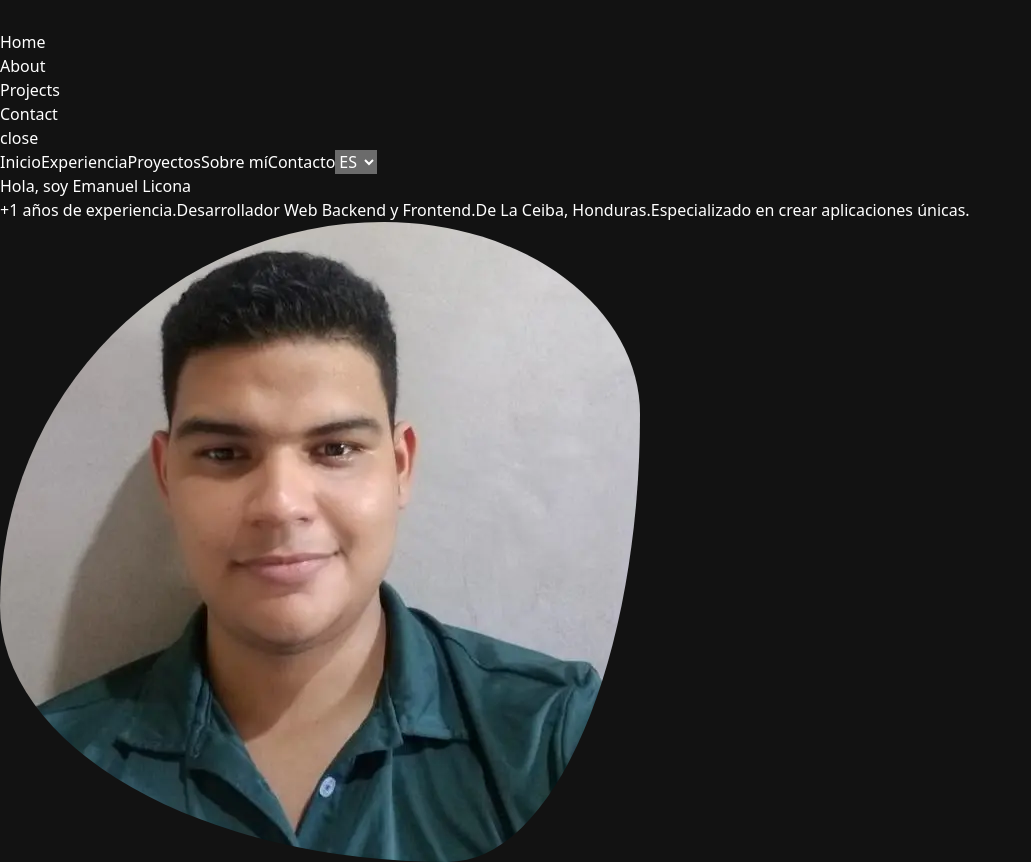
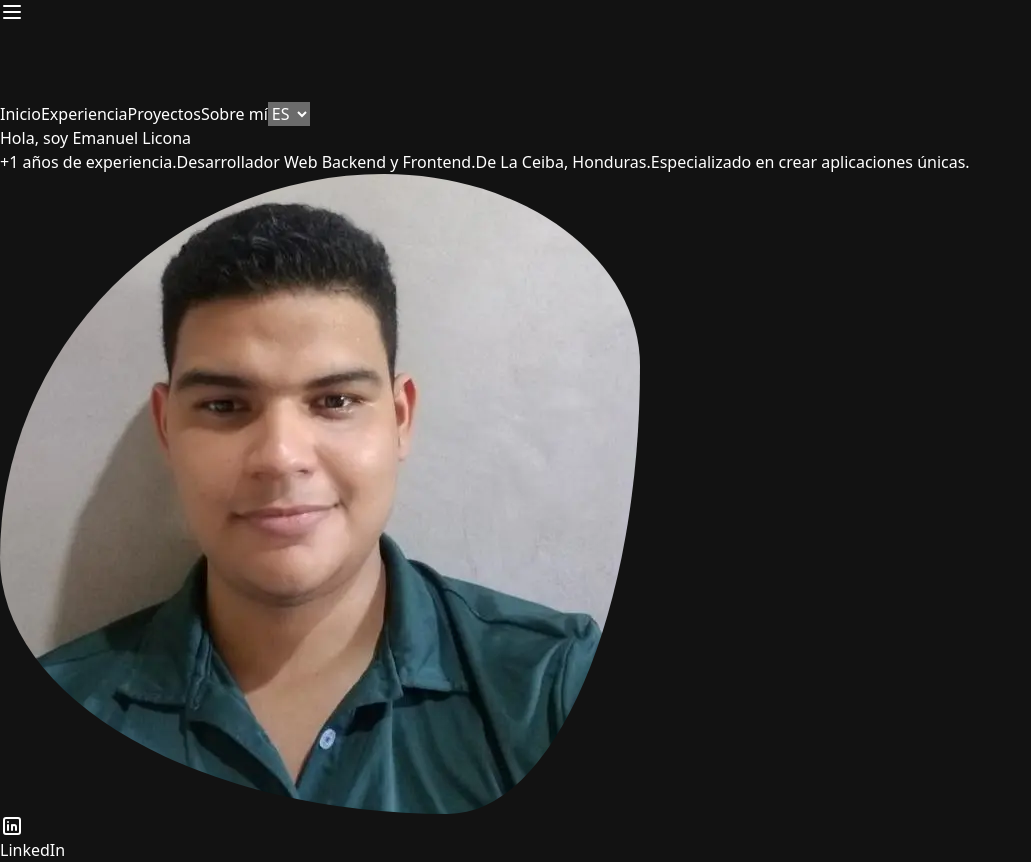
Before and after one commit to EmanuelLicona/portfolio-react, a React (Vite) app: page / in a window 1280 px wide. Shown: the top 862 px of the page, without its empty margins (0-1031 px from the left). Built offline with nearby package versions, Linux system fonts and the light colour scheme.

Commit message:
feat: add styles movile menu

```diff
--- a/package.json
+++ b/package.json
@@ -11,6 +11,7 @@
   },
   "dependencies": {
     "@fontsource-variable/onest": "^5.0.2",
+    "animate.css": "^4.1.1",
     "react": "^18.2.0",
     "react-dom": "^18.2.0"
   },
--- a/src/components/Header.tsx
+++ b/src/components/Header.tsx
@@ -30,15 +30,13 @@ export const Header = () => {
           className="hover:bg-white/10 rounded-full px-3 transition"
           href="#experience">Experiencia</a
         >
-        <a className="hover:bg-white/10 rounded-full px-3 transition" href="#proyectos"
+        <a className="hover:bg-white/10 rounded-full px-3 transition" href="#projects"
         >Proyectos</a
         >
-        <a className="hover:bg-white/10 rounded-full px-3 transition" href="#sobre-mi"
+        <a className="hover:bg-white/10 rounded-full px-3 transition" href="#about"
         >Sobre mí</a
         >
-        <a className="hover:bg-white/10 rounded-full px-3 transition" href="#contacto"
-        >Contacto</a
-        >
+
 
         {/* TODO select language */}
 
--- a/src/components/MobileMenu.tsx
+++ b/src/components/MobileMenu.tsx
@@ -11,15 +11,20 @@ export const MobileMenu = () => {
 
   return (
     <>
-      <div className='relative menu__mobile bg-purple-700'>
-        <div className="fixed top-3 right-3 sm:hidden ">
+      {/* <div className='relative menu__mobile bg-purple-700'> */}
+      <div className='relative  bg-black'>
+        <div className="fixed top-3 right-3 sm:hidden p-3">
           <button onClick={toggleMenu} className='text-3xl' ><MenuIcon /></button>
         </div>
       </div>
 
-      <div className={` ${isOpen ? '' : 'hidden'}
+      <div className={` ${isOpen ? '' : 'animate__animated animate__fadeOutUpBig'}
+      sm:hidden
+        animate__animated
+        animate__fadeInDownBig
+        animate__duration-300
         absolute
-        bg-purple-900
+        bg-purple-950
         w-full
         h-[300px]
         top-0
@@ -29,14 +34,12 @@ export const MobileMenu = () => {
         shadow-2xl
         shadow-white/30
       `}>
-        <ul className=''>
-          <li className=''>Home</li>
-          <li className=''>About</li>
-          <li className=''>Projects</li>
-          <li className=''>Contact</li>
+        <ul className='flex flex-col items-center gap-5'>
+          <li className='hover:underline' onClick={toggleMenu}><a href="#main"> Home </a></li>
+          <li className='hover:underline' onClick={toggleMenu}><a href="#experience"> About </a></li>
         </ul>
 
-        <button onClick={toggleMenu}>close</button>
+        <button className='absolute top-3 left-3' onClick={toggleMenu}>x</button>
       </div>
     </>
   )
--- a/src/components/ModalProject.tsx
+++ b/src/components/ModalProject.tsx
@@ -14,11 +14,13 @@ export const ModalProject = () => {
   return (
 
     // Background
-    <div className={`${isOpen ? 'block' : 'hidden'} fixed inset-0 z-40 bg-black/80`}>
+    <div className={`${isOpen ? 'block ' : 'hidden'} fixed inset-0 z-40 bg-black/80`}>
 
       {/* Modal */}
 
       <div className="
+          animate__animated
+          animate__fadeIn
           absolute
 
           w-full
--- a/src/components/ReturnStart.tsx
+++ b/src/components/ReturnStart.tsx
@@ -5,7 +5,6 @@ export const ReturnStart = () => {
 
     <a
       className='
-
         arrow__start
         fixed
         bottom-5 right-5
--- a/src/components/returnStart.css
+++ b/src/components/returnStart.css
@@ -3,7 +3,7 @@
   animation: fadeIn linear both;
   animation-timeline: scroll();
   animation-range: 500px 1000px;
-  pointer-events: none;
+  /* pointer-events: none; */
   z-index: 10;
 }
 
--- a/src/main.tsx
+++ b/src/main.tsx
@@ -4,6 +4,7 @@ import { Home } from './pages/Home'
 
 import '@fontsource-variable/onest'
 
+import 'animate.css'
 import './index.css'
 
 ReactDOM.createRoot(document.getElementById('root')!).render(
```
Also changed, not shown: src/pages/Home.tsx (+3 -4 lines), 1 other file (tests, documents, lock files or other folders).
